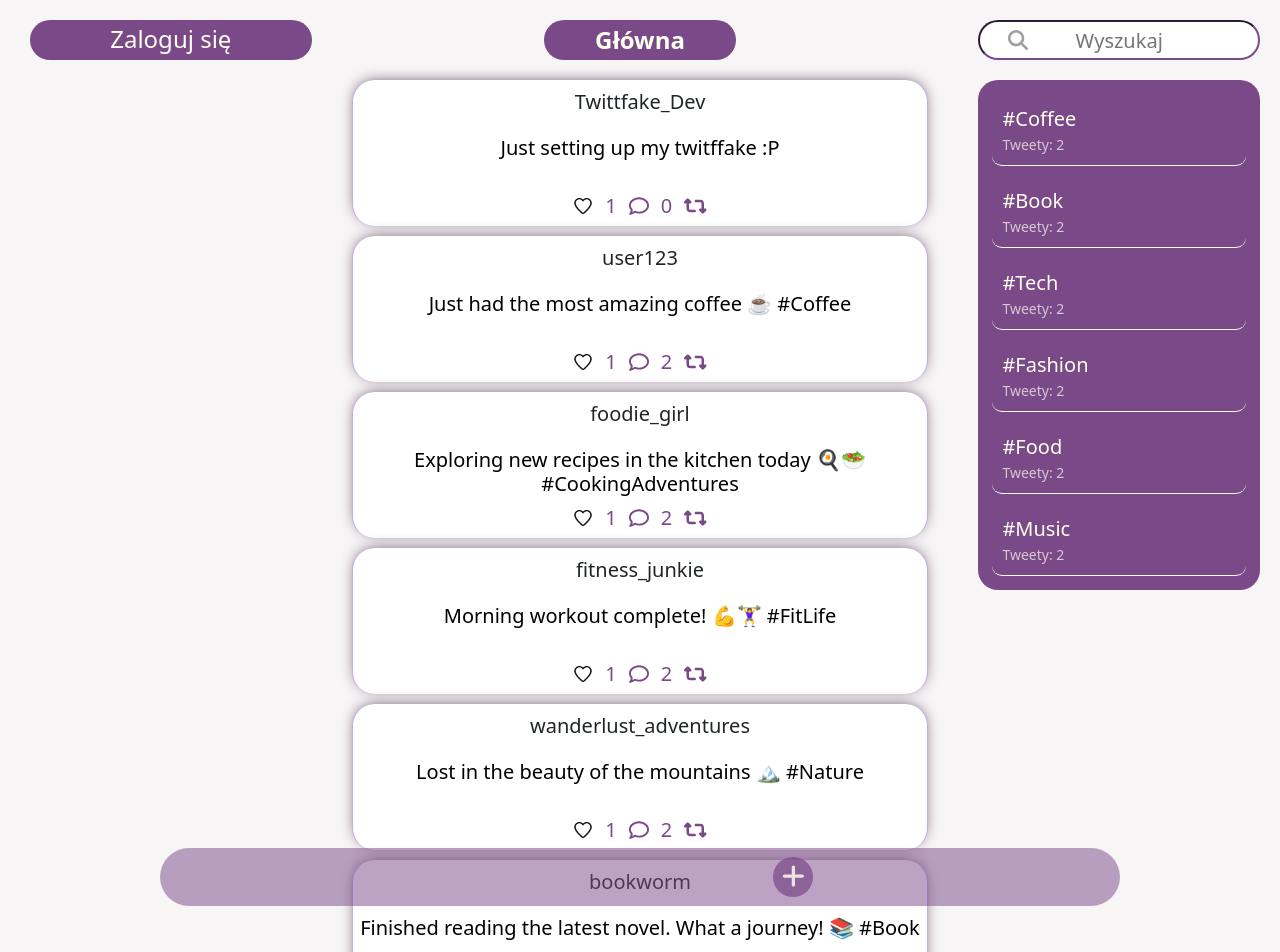
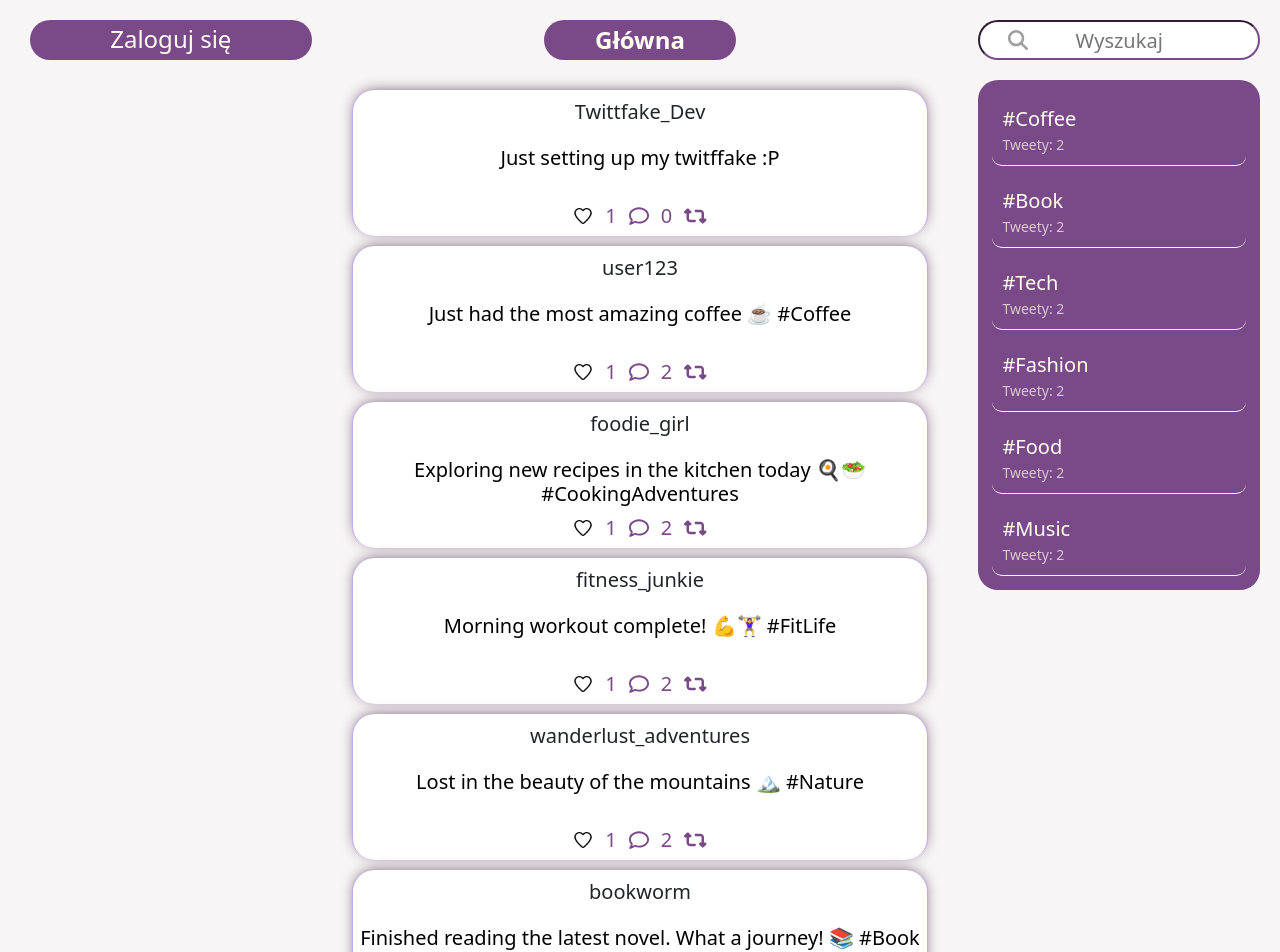
Before and after one commit to HubertGrabda/Twittfake, a React (Vite) app in the folder Twittfake/: page / in a window 1280 px wide. Shown: the top 952 px of the page. Built offline with nearby package versions, Linux system fonts and the light colour scheme.

Commit message:
minor-UI-improvments

```diff
--- a/Twittfake/src/components/AddTweetArea/AddTweetArea.jsx
+++ b/Twittfake/src/components/AddTweetArea/AddTweetArea.jsx
@@ -35,7 +35,7 @@ export const AddTweetArea = () => {
                 userLogged,
                 "textarea-wrapper__input--error",
                 setFilteredItems,
-                filteredItems
+                filteredItems,
               )
             }
           >
--- a/Twittfake/src/components/Feed/Feed.scss
+++ b/Twittfake/src/components/Feed/Feed.scss
@@ -7,7 +7,8 @@
   align-items: center;
   gap: 0.5rem;
   margin: 0 auto;
-  width: 80%;
+  width: 95%;
+  padding-top: 0.5rem;
 
   @media #{$tablets-only} {
     width: 60%;
--- a/Twittfake/src/components/Navbar/Navbar.jsx
+++ b/Twittfake/src/components/Navbar/Navbar.jsx
@@ -17,7 +17,7 @@ const Navbar = () => {
   const showElement = ScrollHandler();
 
   return (
-    <div className={`navbar${showElement ? "--hidden" : ""}`}>
+    <div className={`navbar${showElement ? "" : "--hidden"}`}>
       <Link to={routeToLoginOrProfile}>
         {userLogged ? (
           <img
--- a/Twittfake/src/components/ProfileView/ProfileView.jsx
+++ b/Twittfake/src/components/ProfileView/ProfileView.jsx
@@ -2,8 +2,13 @@ import "./ProfileView.scss";
 import logo from "../../images/TwittfakeLogoAlt.png";
 import FollowCount from "../FollowCount/FollowCount";
 import PropTypes from "prop-types";
+import { useContext } from "react";
+import { TweetsContext } from "../../context/Tweet'sState";
 
 const ProfileView = ({ username }) => {
+  const { whosProfileToDisplay } = useContext(TweetsContext);
+  username = whosProfileToDisplay;
+
   return (
     <>
       <div className='profile-wrapper'>
--- a/Twittfake/src/components/ProfileView/ProfileView.scss
+++ b/Twittfake/src/components/ProfileView/ProfileView.scss
@@ -45,7 +45,14 @@
     &__user-tweets {
       font-size: 1rem;
       position: absolute;
-      top: 8.5rem;
+      top: 8rem;
+
+      @media #{$laptop} {
+        top: 7rem;
+      }
+      @media #{$desktop} {
+        top: 8.5rem;
+      }
     }
   }
 }
--- a/Twittfake/src/components/_variables.scss
+++ b/Twittfake/src/components/_variables.scss
@@ -68,7 +68,7 @@ $semi-transparent-secondary-color: $twittfake_purple_hover_ver-2;
   background-color: $twittfake_purple;
   color: $twittfake_font_white;
   border-radius: 50%;
-  width:  1.2rem;
+  width: 1.2rem;
   height: 1.2rem;
   padding: 0.4rem;
   display: block;
@@ -83,12 +83,18 @@ $semi-transparent-secondary-color: $twittfake_purple_hover_ver-2;
   @media #{$tablets-only} {
     #{"#{$side}"}: 5rem;
     padding: 0.5rem;
-    width:  1.3em;
+    width: 1.3em;
     height: 1.3em;
   }
 
   @media #{$laptop} {
     #{"#{$side}"}: 28%;
+    width: 1.3rem;
+    height: 1.3rem;
+  }
+
+  @media #{$desktop} {
+    #{"#{$side}"}: 35%;
     width: 1.3rem;
     height: 1.3rem;
   }
```
